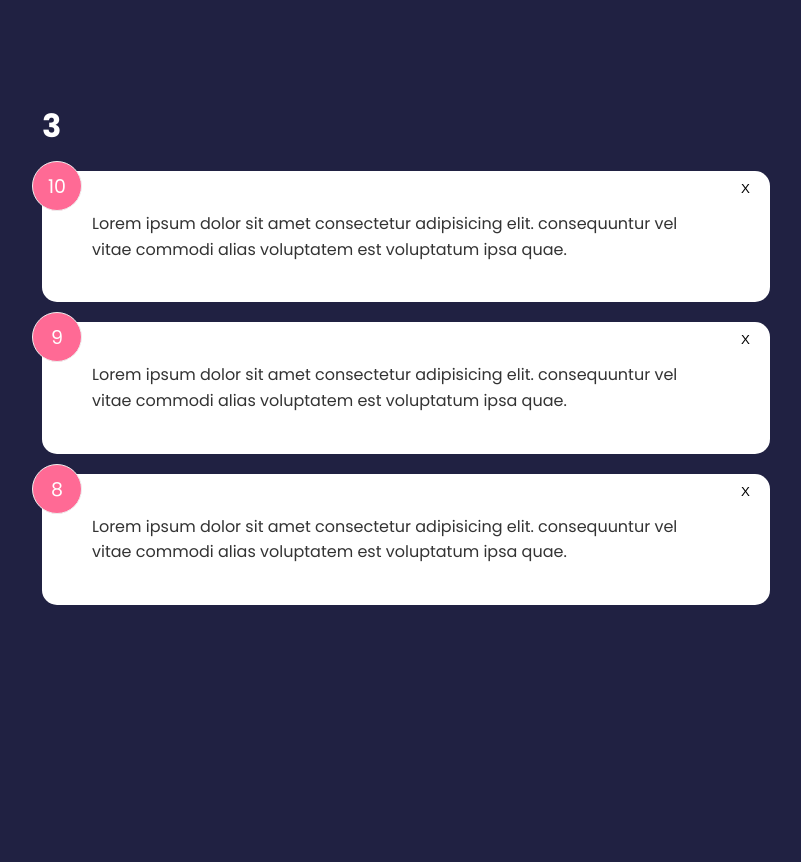
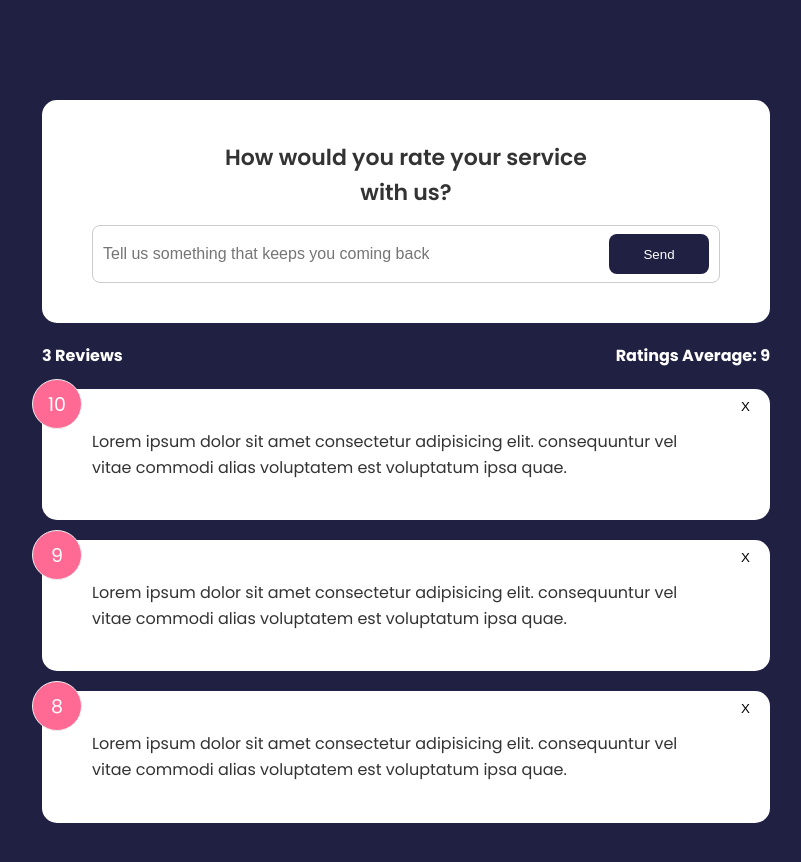
Before and after one commit to cutratefuture/svelte-traversy, a Svelte app: page / in a window 1280 px wide. Shown: the top 862 px of the page, without its empty margins (234-1035 px from the left). Before the commit the page ends 800 px from the top, so only its background shows below. Built offline with nearby package versions, Linux system fonts and the light colour scheme.

Commit message:
added form

```diff
--- a/src/App.svelte
+++ b/src/App.svelte
@@ -1,5 +1,7 @@
 <script>
   import FeedbackList from "./components/FeedbackList.svelte";
+  import FeedbackForm from "./components/FeedbackForm.svelte";
+  import FeedbackStats from "./components/FeedbackStats.svelte";
 
   let feedback = [
     {
@@ -20,6 +22,8 @@
   ];
 
   $: count = feedback.length;
+  $: average =
+    feedback.reduce((a, { rating }) => a + rating, 0) / feedback.length;
 
   const deleteFeedback = (e) => {
     const itemId = e.detail;
@@ -28,6 +32,7 @@
 </script>
 
 <main class="container">
-  <h1>{count}</h1>
+  <FeedbackForm />
+  <FeedbackStats {count} {average} />
   <FeedbackList {feedback} on:delete-feedback={deleteFeedback} />
 </main>
--- /dev/null
+++ b/src/components/Button.svelte
@@ -0,0 +1,45 @@
+<script>
+  export let style = "primary";
+  export let type = "button";
+  export let disabled = false;
+</script>
+
+<button {type} {disabled} class={style}>
+  <slot />
+</button>
+
+<style>
+  button {
+    color: #fff;
+    border: 0;
+    border-radius: 8px;
+    color: #fff;
+    width: 100px;
+    height: 40px;
+    cursor: pointer;
+  }
+
+  .primary {
+    background-color: #202142;
+  }
+
+  .secondary {
+    background: #ff6a95;
+  }
+
+  button:hover {
+    transform: scale(0.98);
+    opacity: 0.9;
+  }
+
+  button:disabled {
+    background-color: #cccccc;
+    color: #333;
+    cursor: auto;
+  }
+
+  button:disabled:hover {
+    transform: scale(1);
+    opacity: 1;
+  }
+</style>
--- /dev/null
+++ b/src/components/FeedbackForm.svelte
@@ -0,0 +1,58 @@
+<script>
+  import Card from "./Card.svelte";
+  import Button from "./Button.svelte";
+</script>
+
+<Card>
+  <header>
+    <h2>How would you rate your service with us?</h2>
+  </header>
+
+  <form action="">
+    <div class="input-group">
+      <input
+        type="text"
+        placeholder="Tell us something that keeps you coming back"
+      />
+      <Button type="submit">Send</Button>
+    </div>
+  </form>
+</Card>
+
+<style>
+  header {
+    max-width: 400px;
+    margin: auto;
+  }
+
+  header h2 {
+    font-size: 22px;
+    font-weight: 600;
+    text-align: center;
+  }
+
+  .input-group {
+    display: flex;
+    flex-direction: row;
+    border: 1px solid #ccc;
+    padding: 8px 10px;
+    border-radius: 8px;
+    margin-top: 15px;
+  }
+
+  input {
+    flex-grow: 2;
+    border: none;
+    font-size: 16px;
+  }
+
+  input:focus {
+    outline: none;
+  }
+
+  .message {
+    padding-top: 10px;
+    text-align: center;
+    color: rebeccapurple;
+  }
+</style>
--- /dev/null
+++ b/src/components/FeedbackStats.svelte
@@ -0,0 +1,17 @@
+<script>
+  export let count
+  export let average
+</script>
+
+<div class="feedback-stats">
+  <h4>{count} Reviews</h4>
+  <h4>Ratings Average: {average}</h4>
+</div>
+
+<style>
+  .feedback-stats {
+    display: flex;
+    justify-content: space-between;
+    align-items: center;
+  }
+</style>
```
